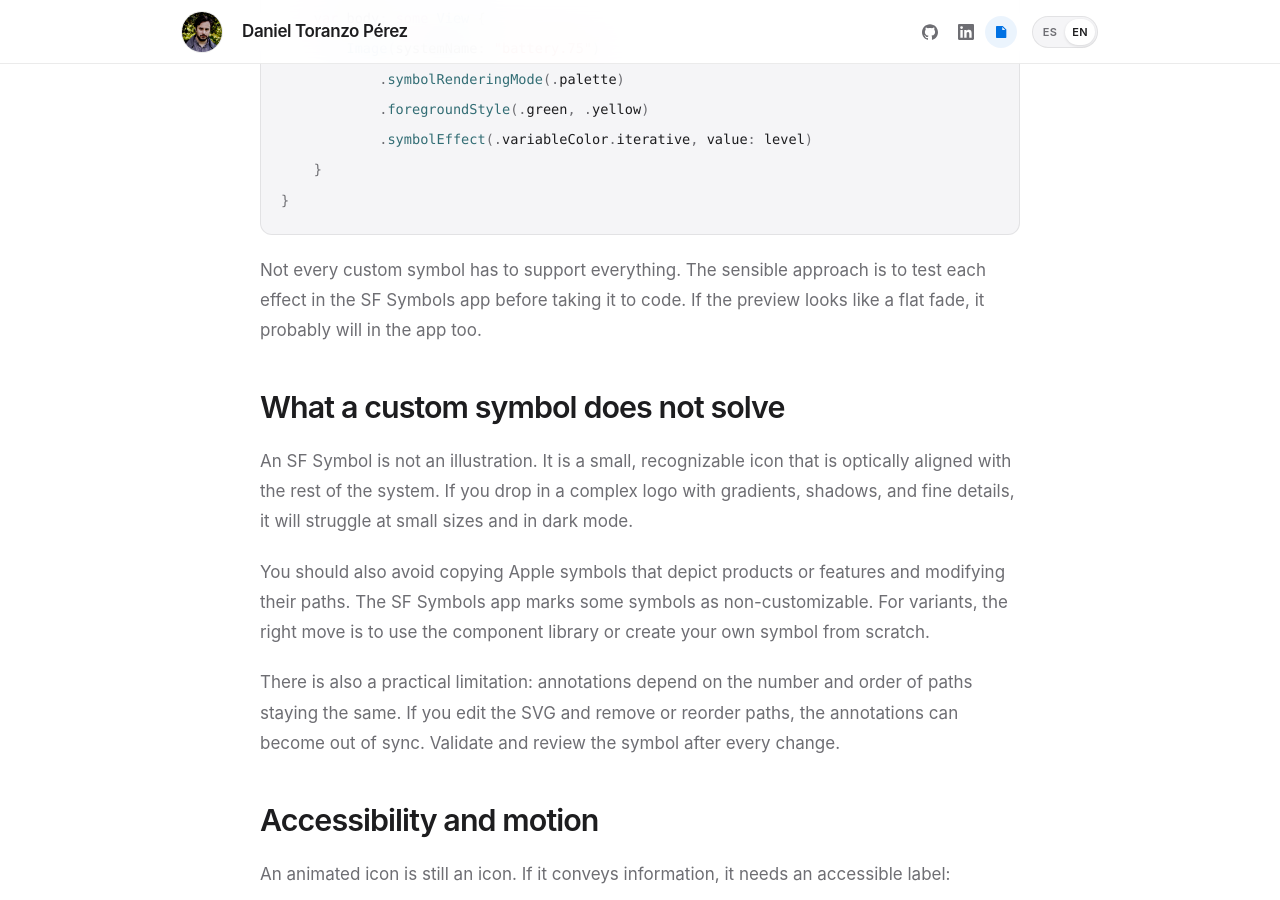
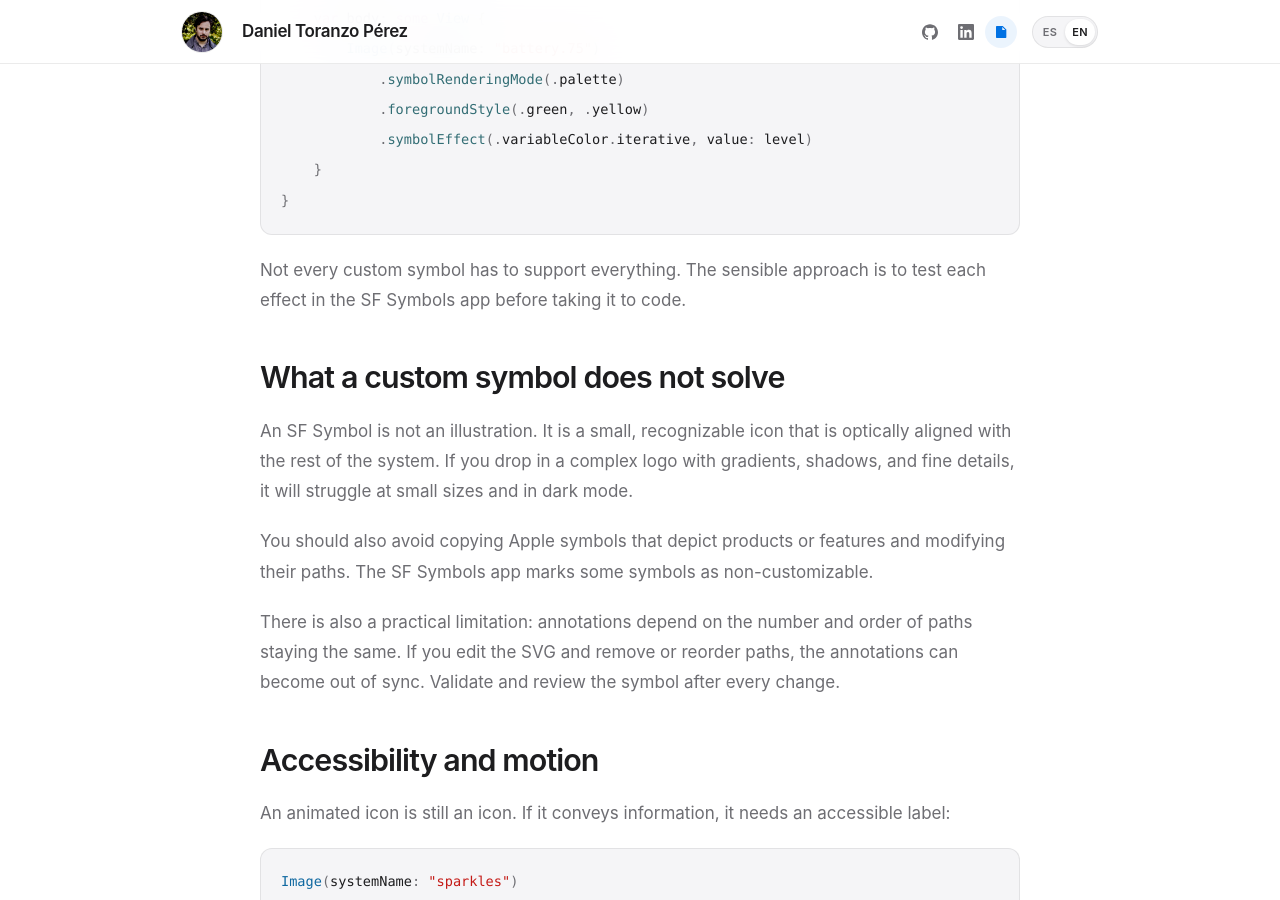
Before and after one commit to obocat/daniel_toranzo_perez, a Jekyll site: the page built from _posts/2026-11-09-sf-symbols-personalizados-color-animacion.markdown, in a window 1280 px wide and 900 px high, scrolled down 4863 px. Built offline with Jekyll 4.4.1, drawn with Linux system fonts in a browser that asks for light colours.

Commit message:
docs: remove SF Symbols caveats (#13)

````diff
--- a/_posts/2026-11-09-sf-symbols-personalizados-color-animacion.markdown
+++ b/_posts/2026-11-09-sf-symbols-personalizados-color-animacion.markdown
@@ -130,13 +130,13 @@ struct BatterySymbol: View {
 }
 ```
 
-No todos los símbolos personalizados tienen que soportar todo. Lo sano es probar cada efecto en la app SF Symbols antes de llevarlo al código. Si el preview se ve como un fade plano, es probable que en la app también lo sea.
+No todos los símbolos personalizados tienen que soportar todo. Lo sano es probar cada efecto en la app SF Symbols antes de llevarlo al código.
 
 ## Lo que no resuelve un símbolo personalizado
 
 Un SF Symbol no es una ilustración. Es un icono pequeño, reconocible y ópticamente alineado con el resto del sistema. Si metes un logo complejo con gradientes, sombras y detalles finos, va a sufrir en tamaños pequeños y en modo oscuro.
 
-Tampoco conviene copiar símbolos de Apple que representan productos o features y modificar sus trazos. La app SF Symbols marca algunos símbolos como no personalizables. Para variantes, lo correcto es usar la librería de componentes o crear un símbolo propio desde cero.
+Tampoco conviene copiar símbolos de Apple que representan productos o features y modificar sus trazos. La app SF Symbols marca algunos símbolos como no personalizables.
 
 Y hay una limitación práctica: las anotaciones dependen de que el número y el orden de los paths se mantengan. Si editas el SVG y eliminas o reordenas paths, las anotaciones pueden quedar desincronizadas. Valida y revisa el símbolo después de cada cambio.
 
@@ -316,13 +316,13 @@ struct BatterySymbol: View {
 }
 ```
 
-Not every custom symbol has to support everything. The sensible approach is to test each effect in the SF Symbols app before taking it to code. If the preview looks like a flat fade, it probably will in the app too.
+Not every custom symbol has to support everything. The sensible approach is to test each effect in the SF Symbols app before taking it to code.
 
 ## What a custom symbol does not solve
 
 An SF Symbol is not an illustration. It is a small, recognizable icon that is optically aligned with the rest of the system. If you drop in a complex logo with gradients, shadows, and fine details, it will struggle at small sizes and in dark mode.
 
-You should also avoid copying Apple symbols that depict products or features and modifying their paths. The SF Symbols app marks some symbols as non-customizable. For variants, the right move is to use the component library or create your own symbol from scratch.
+You should also avoid copying Apple symbols that depict products or features and modifying their paths. The SF Symbols app marks some symbols as non-customizable.
 
 There is also a practical limitation: annotations depend on the number and order of paths staying the same. If you edit the SVG and remove or reorder paths, the annotations can become out of sync. Validate and review the symbol after every change.
 
````
